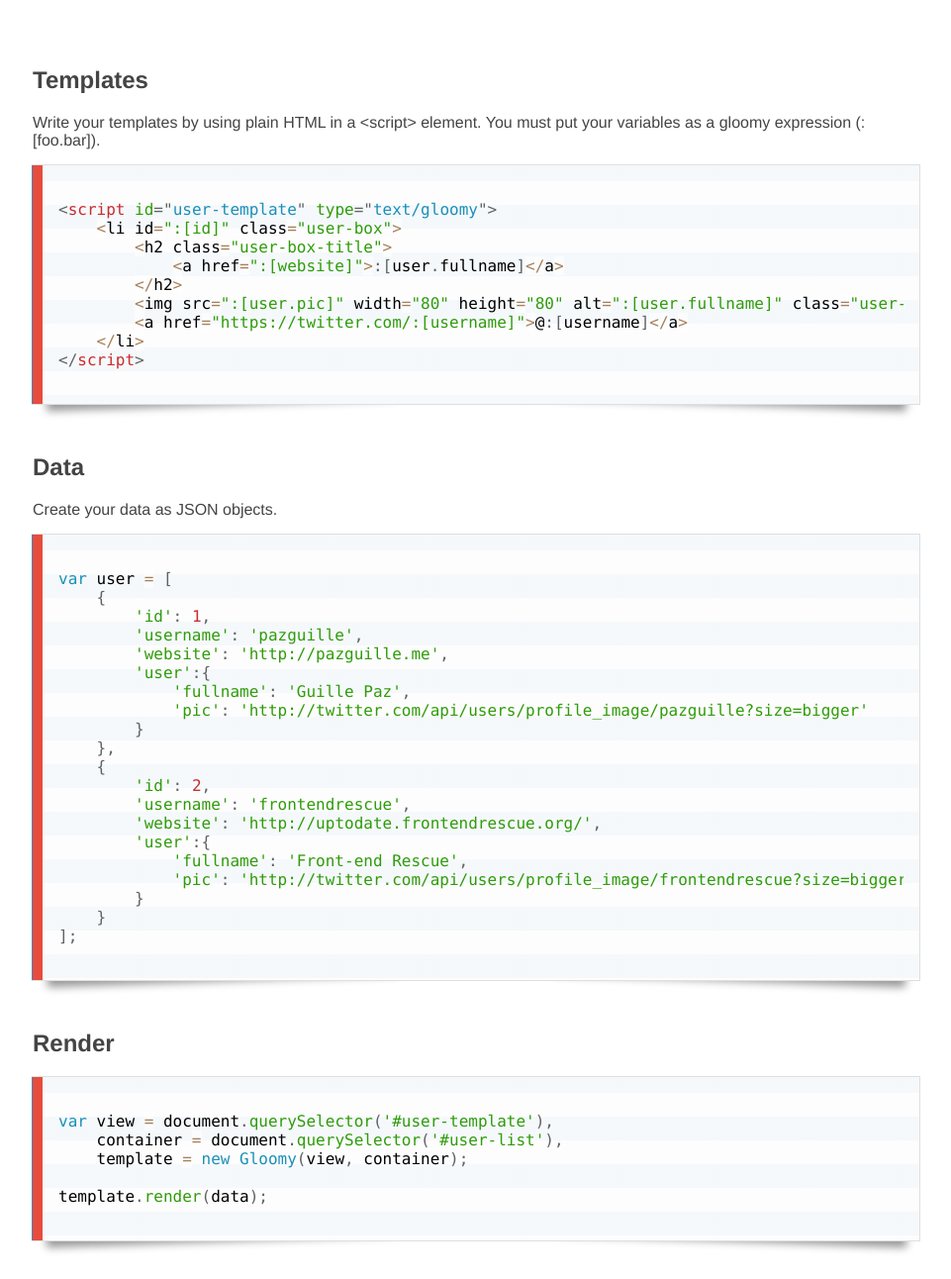
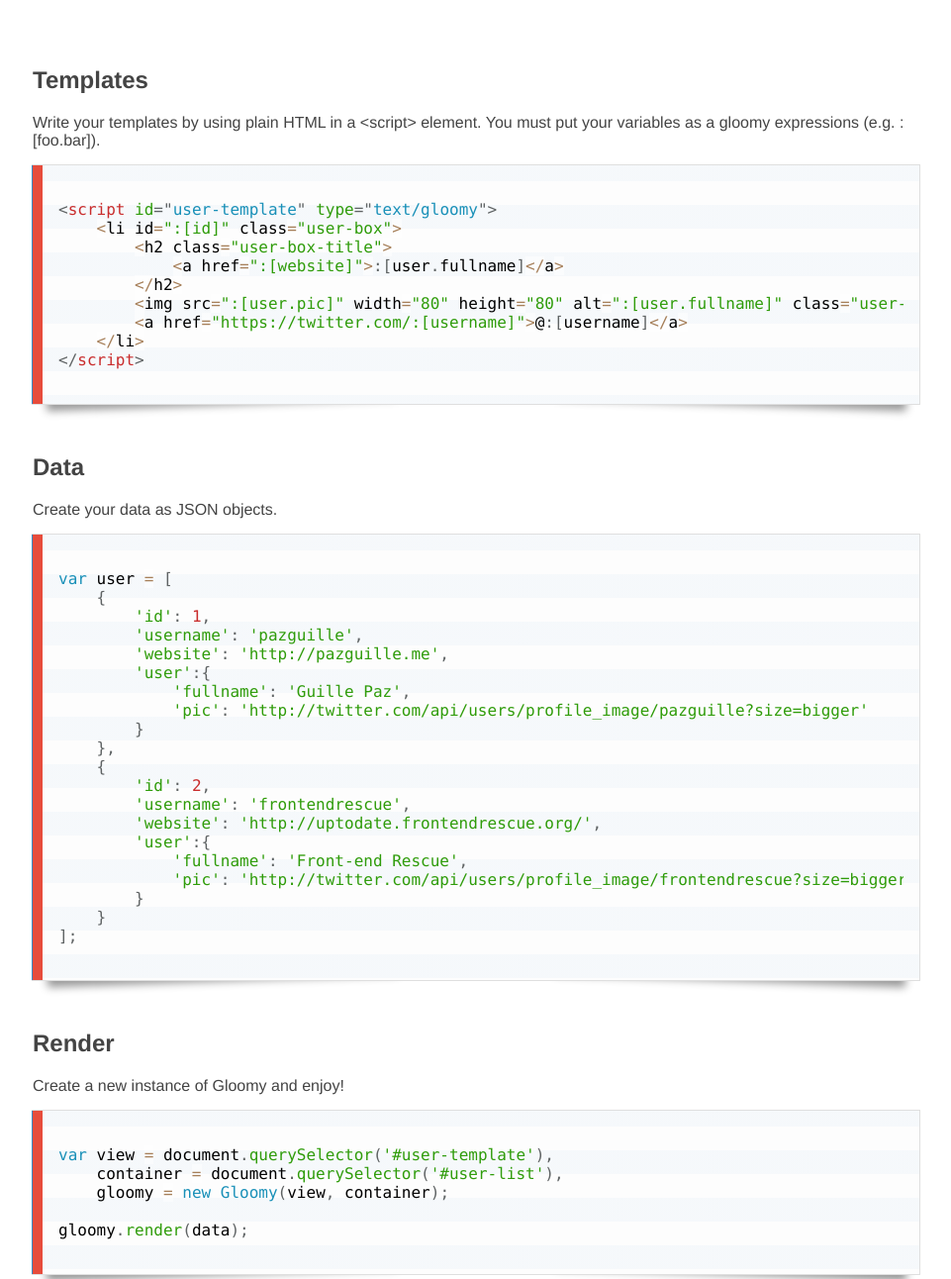
Before and after one commit to pazguille/gloomy, a plain HTML site: page index.html in a window 1280 px wide. Shown: the part 368-1660 px from the top of the page at 99% size, without its empty margins (159-1120 px from the left). Drawn offline with Linux system fonts and the light colour scheme.

Commit message:
Update documentation

```diff
--- a/index.html
+++ b/index.html
@@ -108,7 +108,7 @@
 
         <section>
             <h2>Templates</h2>
-            <p>Write your templates by using plain HTML in a &lt;script&gt; element. You must put your variables as a gloomy expression (:[foo.bar]).</p>
+            <p>Write your templates by using plain HTML in a &lt;script&gt; element. You must put your variables as a gloomy expressions (e.g. :[foo.bar]).</p>
             <pre><code class="language-markup">
 &lt;script id="user-template" type="text/gloomy"&gt;
     &lt;li id=":[id]" class="user-box"&gt;
@@ -151,12 +151,13 @@ var user = [
 
         <section>
             <h2>Render</h2>
+            <p>Create a new instance of Gloomy and enjoy!</p>
             <pre><code class="language-javascript">
 var view = document.querySelector('#user-template'),
     container = document.querySelector('#user-list'),
-    template = new Gloomy(view, container);
+    gloomy = new Gloomy(view, container);
 
-template.render(data);
+gloomy.render(data);
             </code></pre>
         </section>
 
```
